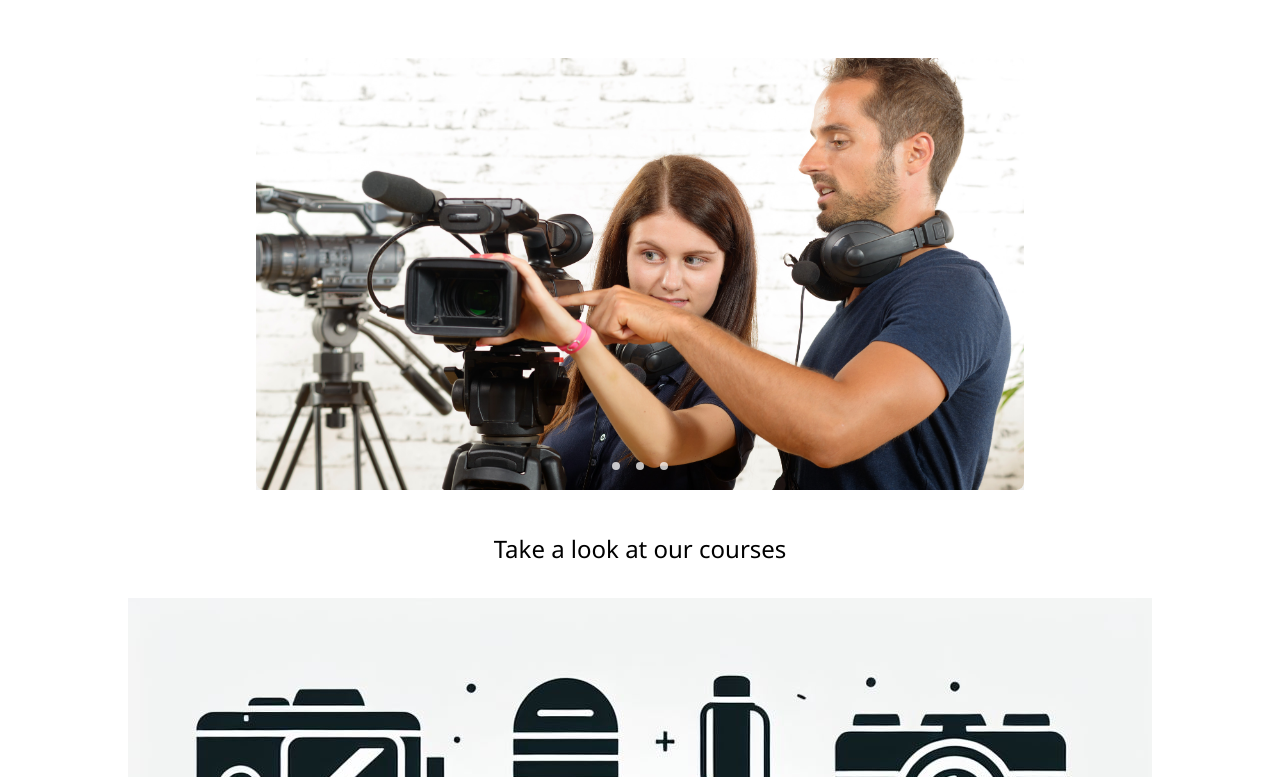
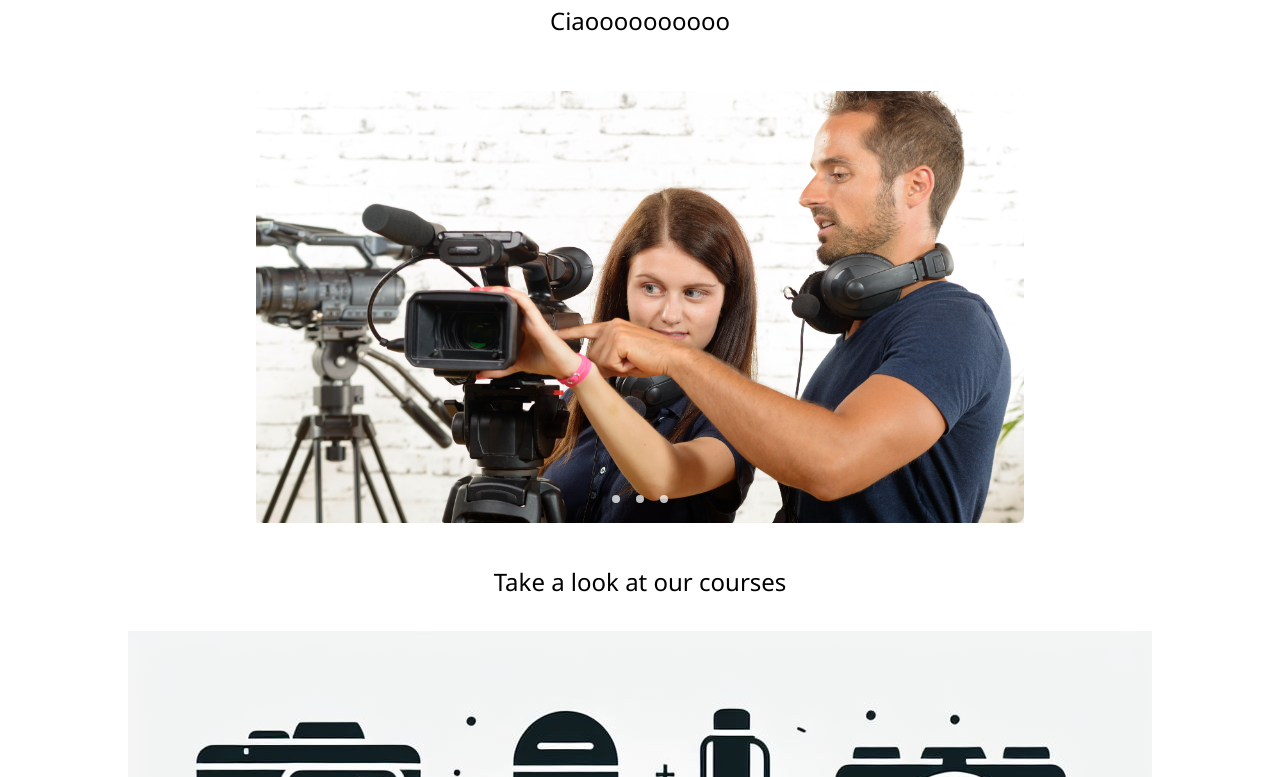
Before and after one commit to Giovj1011/Esame-Html, a plain HTML site: page Home.html in a window 1280 px wide. Shown: the part 238-1015 px from the top of the page. Drawn offline with Linux system fonts and the light colour scheme.

Commit message:
Update Home.html

```diff
--- a/Home.html
+++ b/Home.html
@@ -17,6 +17,7 @@
 <section class="frase">
 <h1 >Cinema is <a class="rosso">"how"</a>, not "what".</h1>
 <p>Alfred Hitchcock</p>
+    <p>Ciaoooooooooo</p>
 </section>
 
 &nbsp;
```
